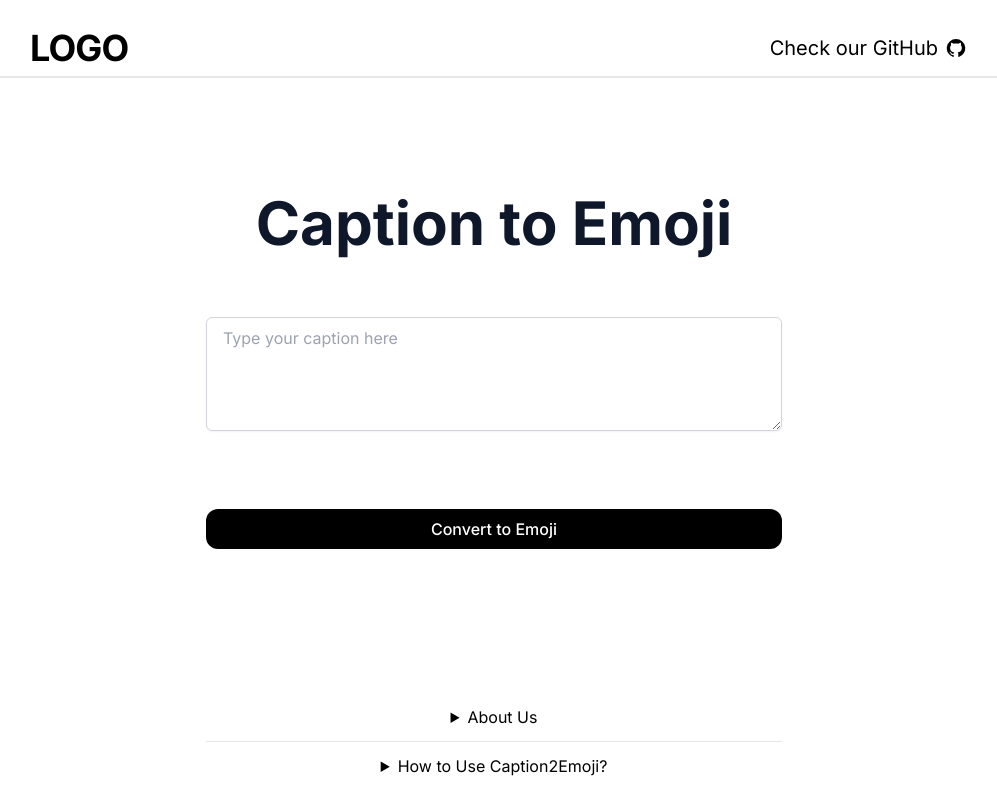
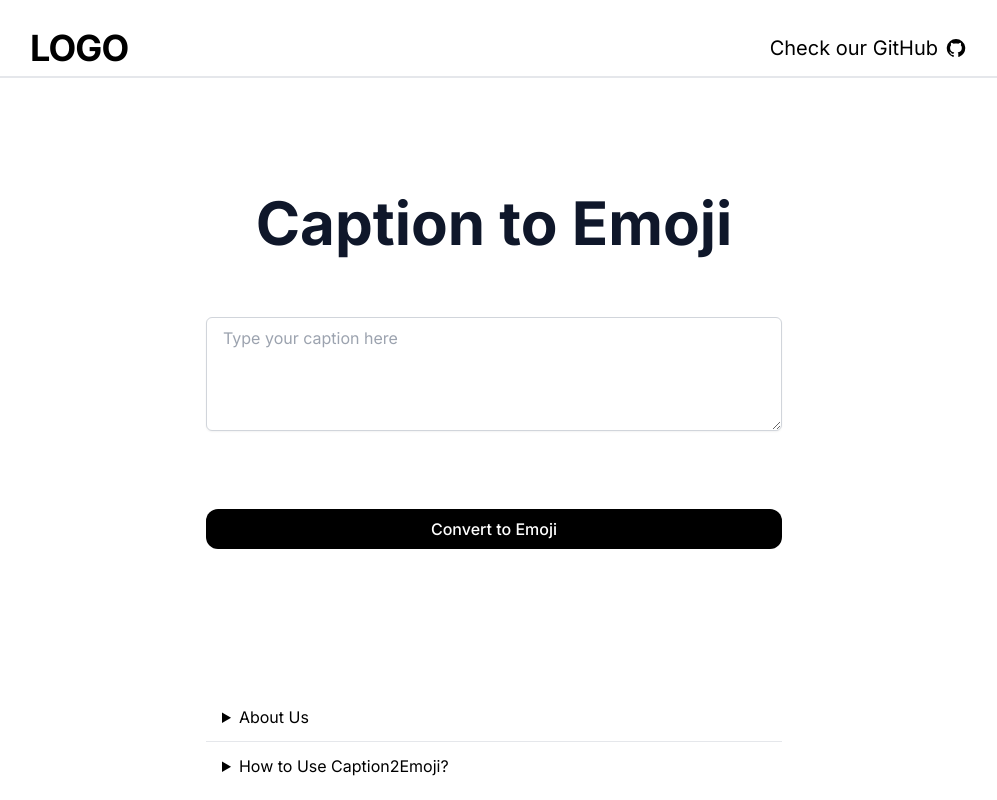
Before and after one commit to poul0315/Emoji-GPT, a Next.js app: page / in a window 1280 px wide. Shown: the whole page, without its empty margins (146-1143 px from the left). Built offline with nearby package versions, Linux system fonts and the light colour scheme.

Commit message:
fix: update padding

```diff
--- a/components/Accordion.tsx
+++ b/components/Accordion.tsx
@@ -5,10 +5,10 @@ function Accordion() {
     <div className="max-w-xl w-full mt-36">
       <div className="flex justify-start flex-col divide-y ">
         <details>
-          <summary className="question py-3 px-4 cursor-pointer select-none outline-none">
+          <summary className="question py-3 px-4 cursor-pointer select-none outline-none text-left">
             About Us
           </summary>
-          <div className="flex flex-col space-y-6 max-w-xl w-full mt-5 text-left">
+          <div className="flex flex-col space-y-6 max-w-xl w-full mt-5 text-left px-4">
             <p>
               At Caption to Emoji, we believe that communication should be fun,
               expressive, and inclusive. Our application useState the power of
@@ -59,10 +59,10 @@ function Accordion() {
           </div>
         </details>
         <details>
-          <summary className="question py-3 px-4 cursor-pointer select-none ">
+          <summary className="question py-3 px-4 cursor-pointer select-none text-left ">
             How to Use Caption2Emoji?
           </summary>
-          <div className="flex flex-col space-y-6 max-w-xl w-full mt-5 text-left">
+          <div className="flex flex-col space-y-6 max-w-xl w-full mt-5 text-left px-4">
             <p>
               How does Caption to Emoji work? It&#39;s simple! You provide us
               with a caption or text input, and our intelligent AI engine
```
